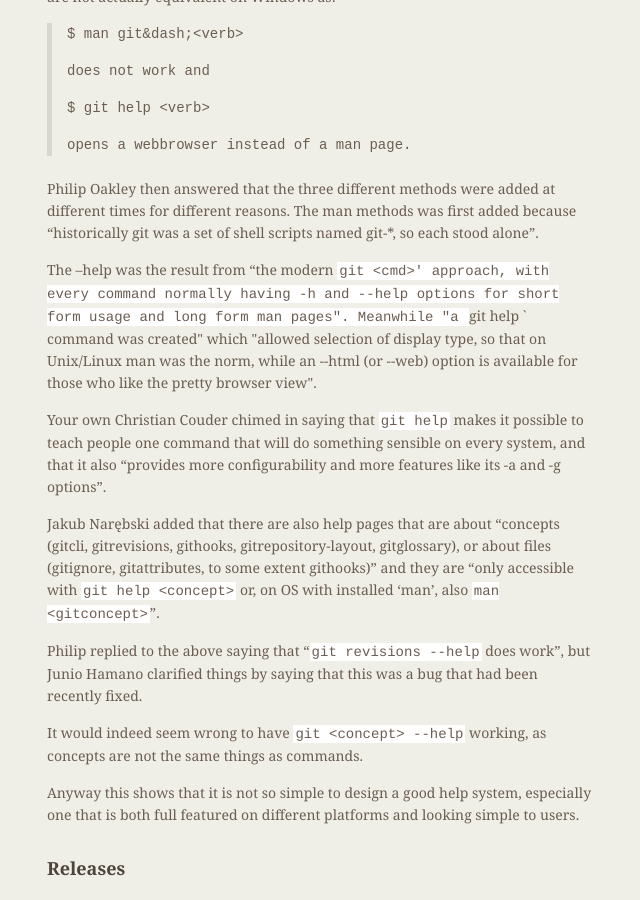
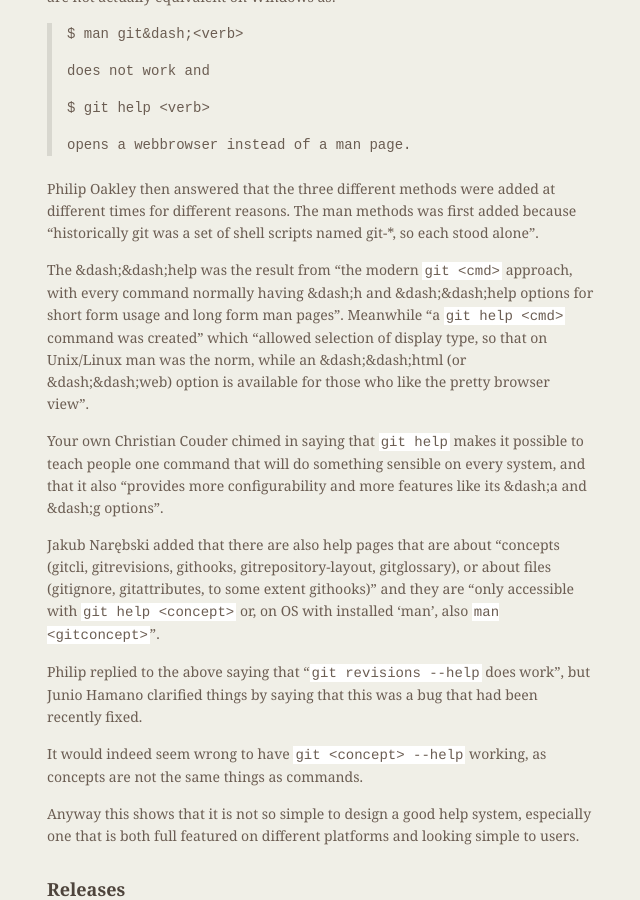
Before and after one commit to git/git.github.io, a Jekyll site: the page built from rev_news/drafts/edition-20.md, in a window 1280 px wide and 900 px high, scrolled down 2591 px. Shown: the whole window, without its empty margins (487-1127 px from the left). Built offline with Jekyll 4.4.1, drawn with Linux system fonts in a browser that asks for light colours; some of the changed lines change nothing that is shown.

Commit message:
rn-20: fix more markup in git help related article

```diff
--- a/rev_news/drafts/edition-20.md
+++ b/rev_news/drafts/edition-20.md
@@ -159,17 +159,17 @@
 first added because "historically git was a set of shell scripts named
 git-*, so each stood alone".
 
-The --help was the result from "the modern `git <cmd>' approach, with
-every command normally having -h and --help options for short form
+The &dash;&dash;help was the result from "the modern `git <cmd>` approach, with
+every command normally having &dash;h and &dash;&dash;help options for short form
 usage and long form man pages". Meanwhile "a `git help <cmd>` command
 was created" which "allowed selection of display type, so that on
-Unix/Linux man was the norm, while an --html (or --web) option is
+Unix/Linux man was the norm, while an &dash;&dash;html (or &dash;&dash;web) option is
 available for those who like the pretty browser view".
 
 Your own Christian Couder chimed in saying that `git help` makes it
 possible to teach people one command that will do something sensible
 on every system, and that it also "provides more configurability and
-more features like its -a and -g options".
+more features like its &dash;a and &dash;g options".
 
 Jakub Narębski added that there are also help pages that are about
 "concepts (gitcli, gitrevisions, githooks, gitrepository-layout,
```
